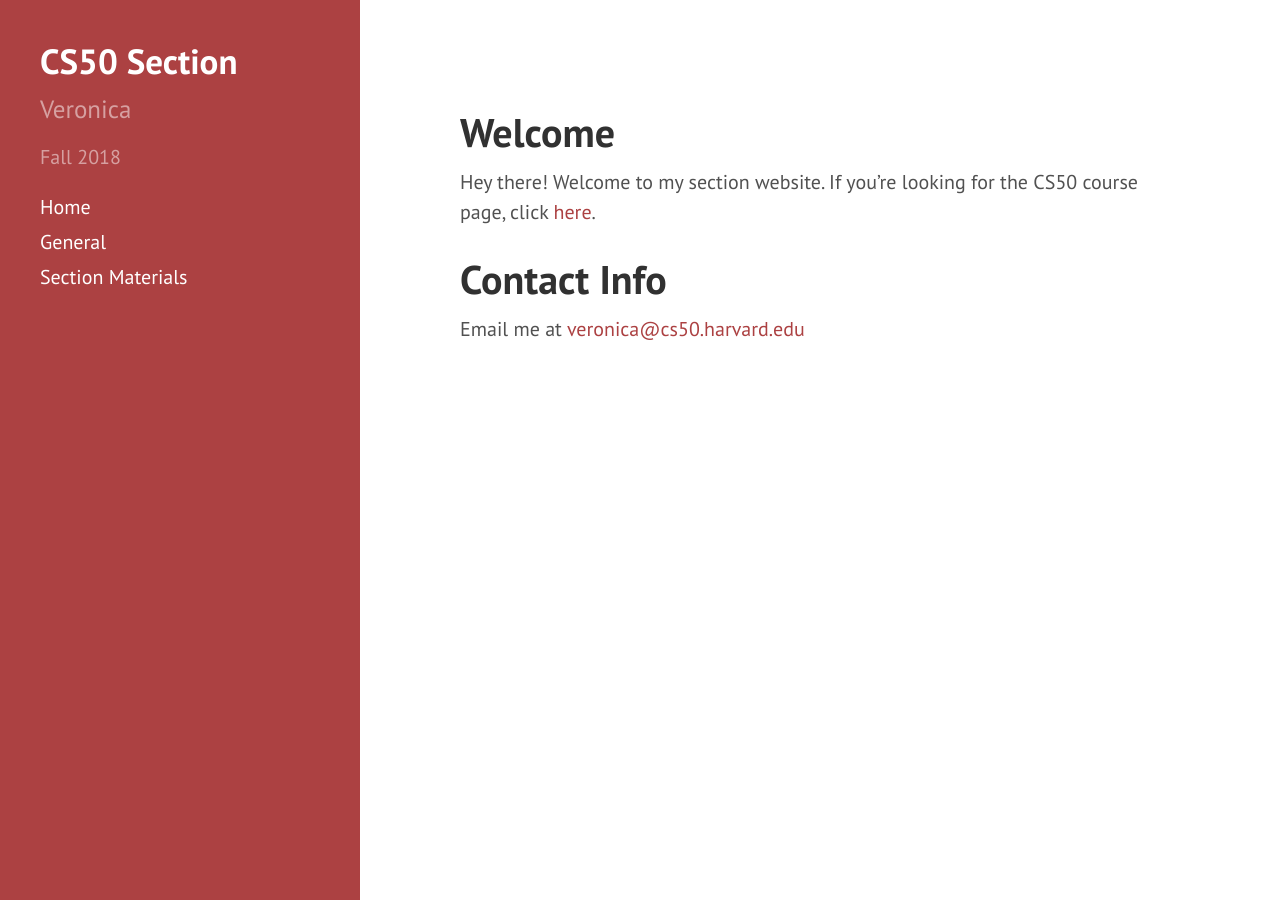
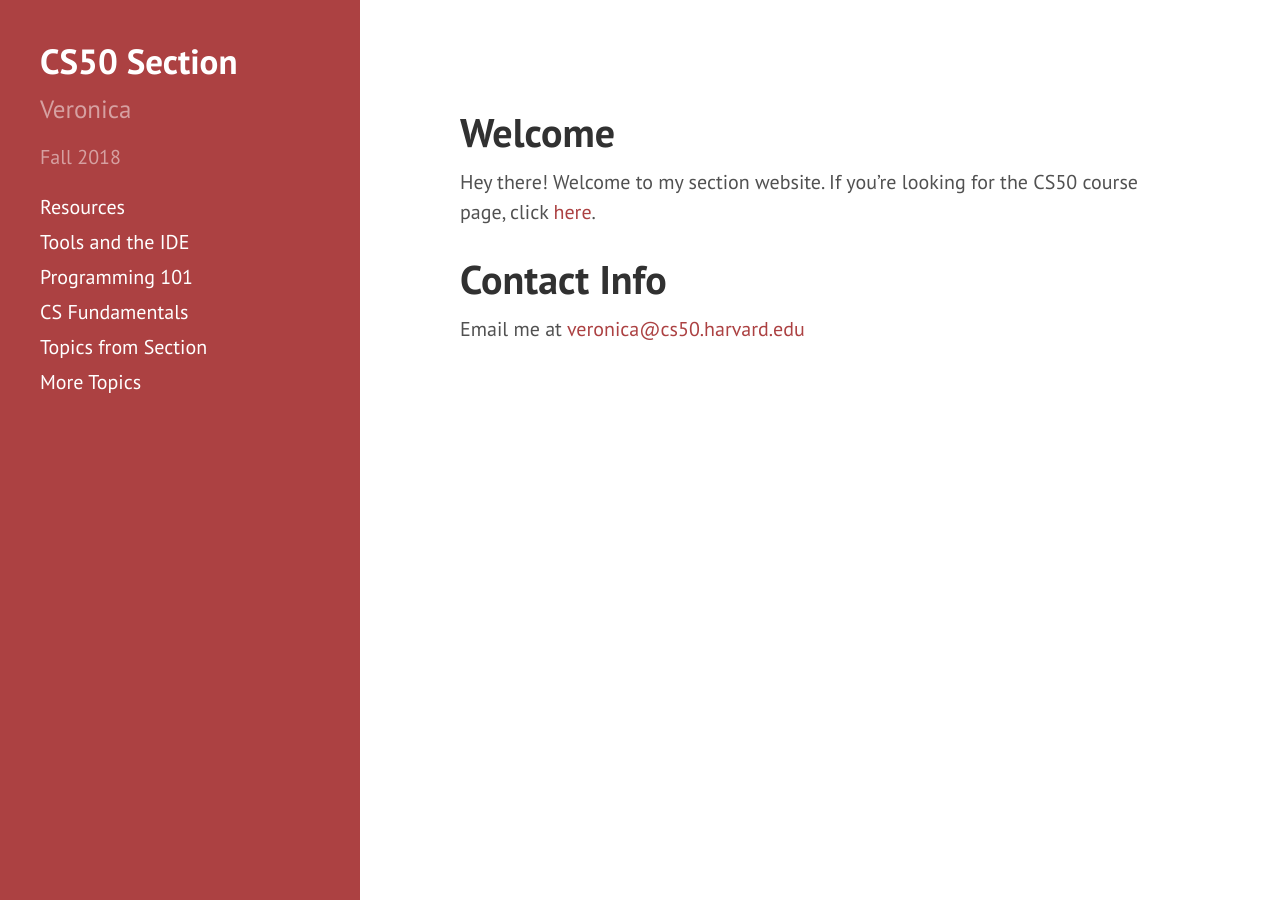
Before and after one commit to veronicanutting/CS50-section, a Jekyll site: the page built from index.md, in a window 1280 px wide. Built offline with Jekyll 4.4.1, drawn with Linux system fonts in a browser that asks for light colours; nearby versions of some CDN libraries; our own code applies the rules of GitHub Pages for plain Markdown files.

Commit message:
agh quite important

```diff
--- a/_config.yml
+++ b/_config.yml
@@ -1,6 +1,9 @@
 exclude:
   - README.md
 menu:
-  Home: index
-  General: general
-  Section Materials: materials
+  Resources: resources
+  Tools and the IDE: tools
+  Programming 101: programming
+  CS Fundamentals: fundamentals
+  Topics from Section: section
+  More Topics: more
```
Also changed, not shown: fundamentals.md (added, +53 -0 lines).
